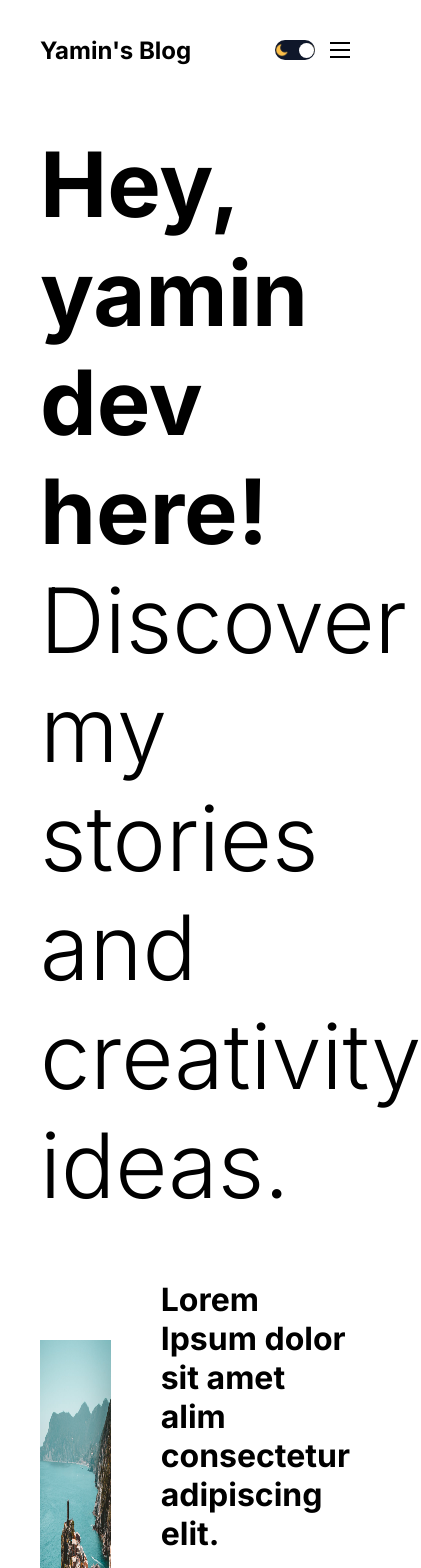
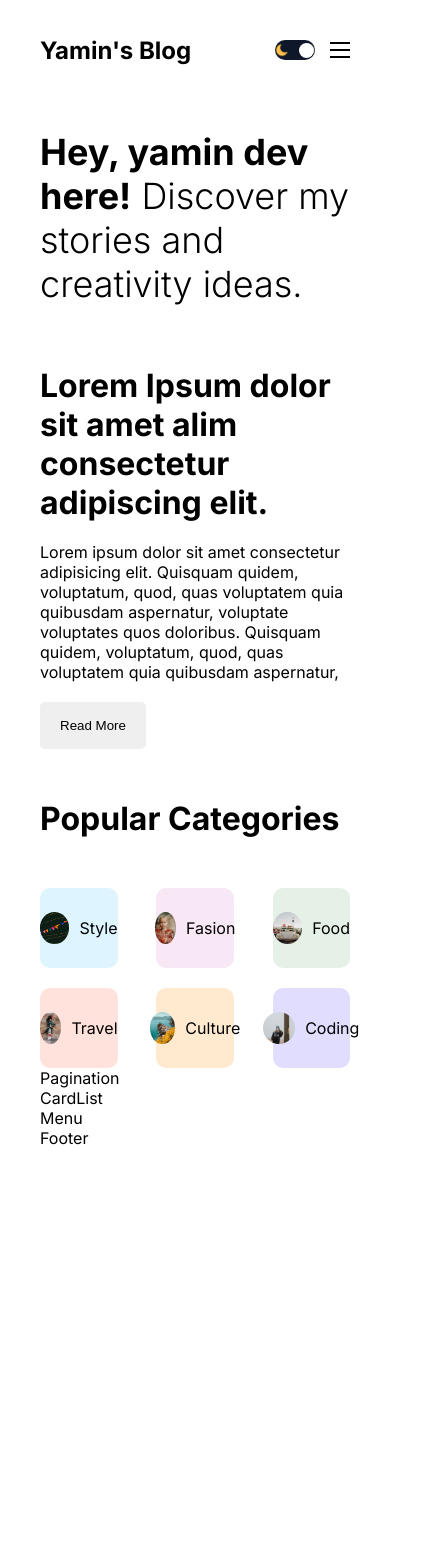
Before and after one commit to yaminmuhammad/next-blog, a Next.js app: page / in a window 390 px wide. Shown: the top 1568 px of the page, 421 px wide, since content can reach past the window. After the commit the page ends 1148 px from the top, so only its background shows below. Built offline with nearby package versions, Linux system fonts and the light colour scheme.

Commit message:
fix responsive 10609

```diff
--- a/src/app/components/categoryList/CategoryList.jsx
+++ b/src/app/components/categoryList/CategoryList.jsx
@@ -9,25 +9,28 @@
 			<h1 className={styles.title}>Popular Categories</h1>
 			<div className={styles.categories}>
 				<Link href="/blog?cat=style" className={`${styles.category} ${styles.style}`}>
-					<Image src="/style.png" width={32} height={32} className={styles.image} />
+					<Image src="/style.png" alt="" width={32} height={32} className={styles.image} />
 					style
 				</Link>
-				<Link href="/blog?cat=style" className={`${styles.category} ${styles.fashion}`}>
-					<Image src="/style.png" width={32} height={32} className={styles.image} />
+				<Link href="/blog" className={`${styles.category} ${styles.fashion}`}>
+					<Image src="/fashion.png" alt="" width={32} height={32} className={styles.image} />
 					fasion
 				</Link>
-				<Link href="/blog?cat=style" className={`${styles.category} ${styles.style}`}>
-					<Image src="/style.png" width={32} height={32} className={styles.image} />
-					style
+				<Link href="/blog" className={`${styles.category} ${styles.food}`}>
+					<Image src="/food.png" alt="" width={32} height={32} className={styles.image} />
+					food
 				</Link>
-				{/*  */}
-				<Link href="/blog?cat=style" className={`${styles.category} ${styles.style}`}>
-					<Image src="/style.png" width={32} height={32} className={styles.image} />
-					style
+				<Link href="/blog" className={`${styles.category} ${styles.travel}`}>
+					<Image src="/travel.png" alt="" width={32} height={32} className={styles.image} />
+					travel
 				</Link>
-				<Link href="/blog?cat=style" className={`${styles.category} ${styles.style}`}>
-					<Image src="/style.png" width={32} height={32} className={styles.image} />
-					style
+				<Link href="/blog" className={`${styles.category} ${styles.culture}`}>
+					<Image src="/culture.png" alt="" width={32} height={32} className={styles.image} />
+					culture
+				</Link>
+				<Link href="/blog" className={`${styles.category} ${styles.coding}`}>
+					<Image src="/coding.png" alt="" width={32} height={32} className={styles.image} />
+					coding
 				</Link>
 			</div>
 		</div>
--- a/src/app/components/categoryList/categoryList.module.css
+++ b/src/app/components/categoryList/categoryList.module.css
@@ -1,2 +1,64 @@
 .container {
 }
+
+.title {
+	margin: 50px 0px;
+}
+
+.categories {
+	display: flex;
+	flex-wrap: wrap;
+	justify-content: space-between;
+	gap: 20px;
+}
+
+.category {
+	display: flex;
+	align-items: center;
+	gap: 10px;
+	text-transform: capitalize;
+	width: 15%;
+	height: 80px;
+	justify-content: center;
+	border-radius: 10px;
+}
+
+.category.style {
+	background-color: #57c4ff31;
+}
+
+.category.fashion {
+	background-color: #da85c731;
+}
+
+.category.food {
+	background-color: #7fb88133;
+}
+
+.category.travel {
+	background-color: #ff795736;
+}
+
+.category.culture {
+	background-color: #ffb04f45;
+}
+
+.category.coding {
+	background-color: #5e4fff31;
+}
+
+.image {
+	border-radius: 50%;
+}
+
+@media screen and (max-width: 1280px) {
+	.category {
+		width: 20%;
+	}
+}
+
+@media screen and (max-width: 1024px) {
+	.category {
+		width: 25%;
+	}
+}
--- a/src/app/components/featured/featured.module.css
+++ b/src/app/components/featured/featured.module.css
@@ -44,6 +44,34 @@
 .button {
 	padding: 16px 20px;
 	border: none;
-	border-radius: 10px;
+	border-radius: 5px;
 	width: max-content;
 }
+
+@media screen and (max-width: 1280px) {
+	.title {
+		font-size: 72px;
+	}
+}
+
+@media screen and (max-width: 1024px) {
+	.title {
+		font-size: 64px;
+	}
+
+	.imgContainer {
+		display: none;
+	}
+}
+
+@media screen and (max-width: 768px) {
+	.title {
+		font-size: 48px;
+	}
+}
+
+@media screen and (max-width: 640px) {
+	.title {
+		font-size: 36px;
+	}
+}
```
